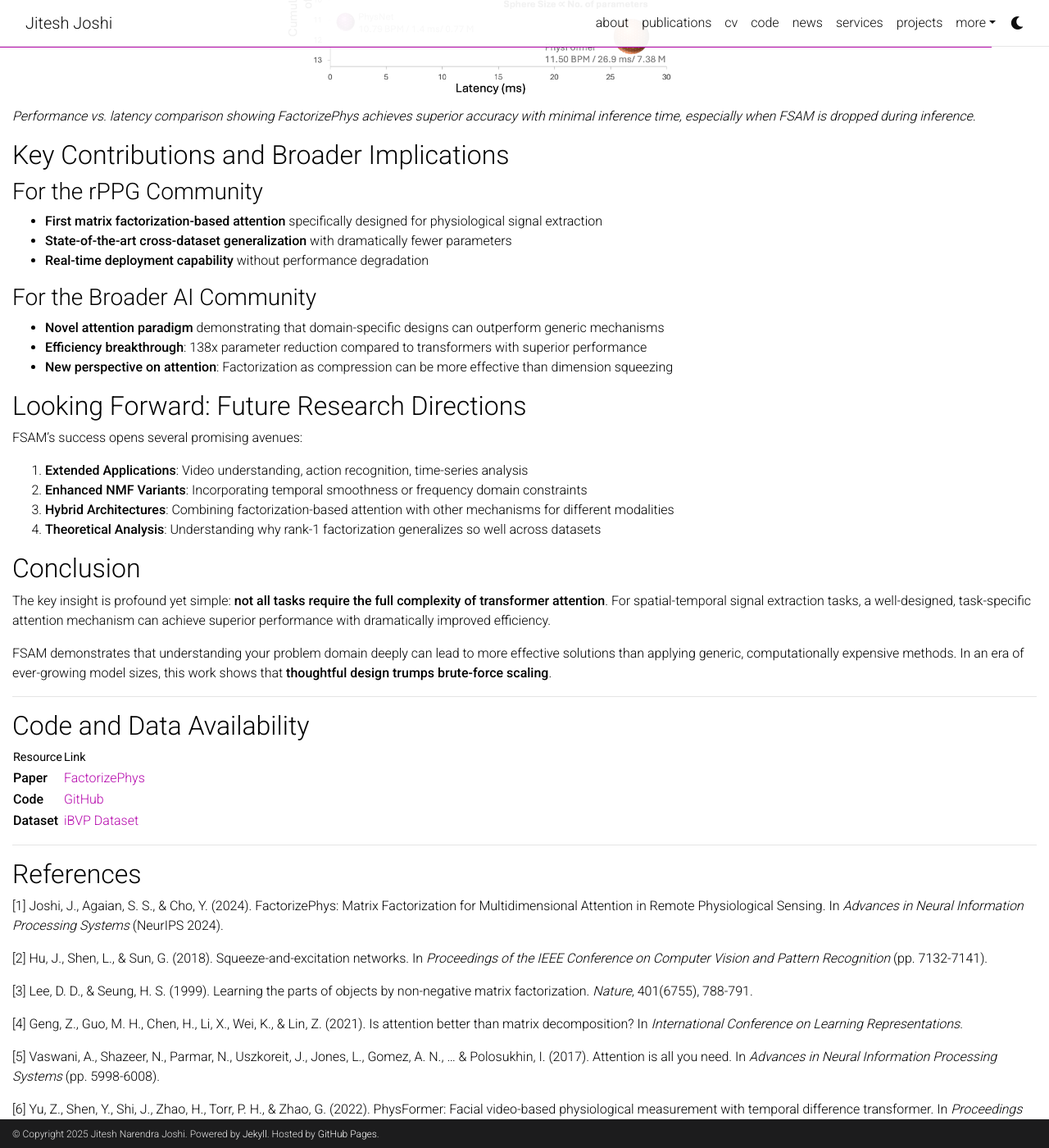
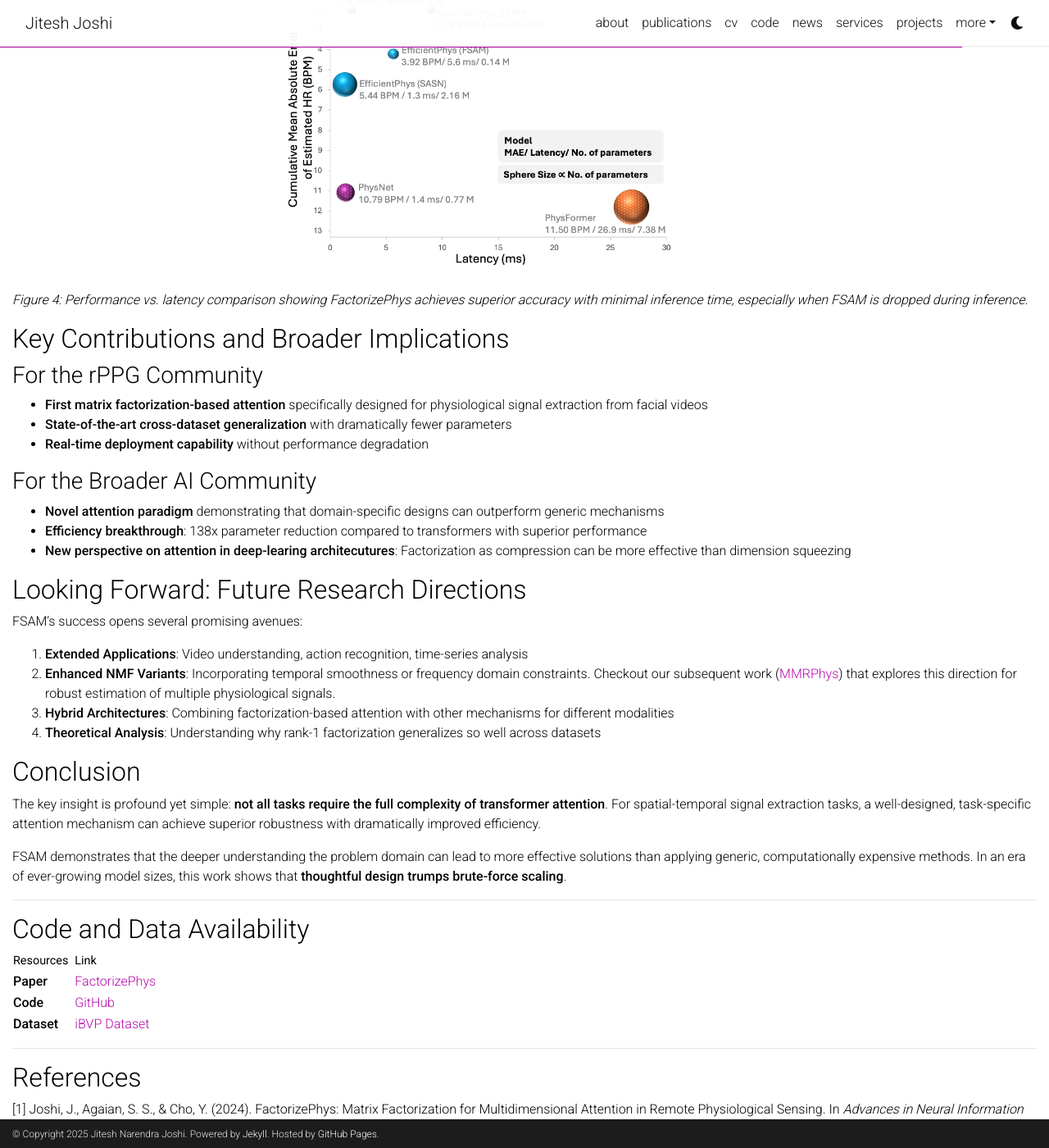
Before and after one commit to jnj256/jnj256.github.io, a Jekyll site: the page built from _posts/2025-06-02-FactorizePhys.md, in a window 1280 px wide and 1400 px high, scrolled down 7449 px. Shown: the whole window at 82% size. Built offline with Jekyll 4.4.1, drawn with Linux system fonts in a browser that asks for light colours; comment, search, counter and statistics services are not loaded; a style sheet for code colours, icons or effects is not loaded; some of the changed text lies outside the part shown.

Commit message:
updated blog

```diff
--- a/_posts/2025-06-02-FactorizePhys.md
+++ b/_posts/2025-06-02-FactorizePhys.md
@@ -15,6 +15,7 @@
 This blog post is dedicated to the rPPG research community and all researchers who want to understand the rationale behind matrix factorization-based attention mechanisms and how they differ from cross-attention/transformers.
 
 ![FactorizePhys Poster](/assets/img/factorizephys/FactorizePhys_Poster.png)
+
 *Figure 1: Our poster at NeurIPS 2024, where we discussed FSAM with fellow researchers from the computer vision and machine learning community.*
 
 
@@ -143,8 +148,11 @@
 
 **Key insight**: When trained on synthetic data (SCAMPS) and tested on real data, FactorizePhys shows the smallest performance gap, indicating superior domain transfer.
 
+*Table 3: Cross-dataset generalization performance comparison*
+
 ![Cross-Dataset Performance](/assets/img/factorizephys/cross-dataset-performance.png)
-*Figure 4: Cross-dataset generalization performance comparison. FactorizePhys consistently outperforms transformer-based methods across different domain shifts, particularly in synthetic-to-real transfer scenarios.*
+
+FactorizePhys consistently outperforms existing state-of-the-art methods, including the transformer-based methods across different domain shifts, particularly in synthetic-to-real transfer scenarios.
 
 ### 4. **Attention Visualization**
 
@@ -173,13 +182,14 @@
 This dramatically reduces inference latency while maintaining accuracy - ideal for real-time applications.
 
 ![Inference Time Comparison](/assets/img/factorizephys/Inference-latency.png)
-*Figure 6: Performance vs. latency comparison showing FactorizePhys achieves superior accuracy with minimal inference time, especially when FSAM is dropped during inference.*
+
+*Figure 4: Performance vs. latency comparison showing FactorizePhys achieves superior accuracy with minimal inference time, especially when FSAM is dropped during inference.*
 
 ## Key Contributions and Broader Implications
 
 ### For the rPPG Community
 
-- **First matrix factorization-based attention** specifically designed for physiological signal extraction
+- **First matrix factorization-based attention** specifically designed for physiological signal extraction from facial videos
 - **State-of-the-art cross-dataset generalization** with dramatically fewer parameters
 - **Real-time deployment capability** without performance degradation
 
@@ -187,7 +197,7 @@
 
 - **Novel attention paradigm** demonstrating that domain-specific designs can outperform generic mechanisms
 - **Efficiency breakthrough**: 138x parameter reduction compared to transformers with superior performance
-- **New perspective on attention**: Factorization as compression can be more effective than dimension squeezing
+- **New perspective on attention in deep-learing architecutures**: Factorization as compression can be more effective than dimension squeezing
 
 <!-- ![Impact Summary](images/contributions-impact-summary.png)
 *Figure 11: Summary of key contributions and their impact on both the rPPG research community and broader AI/computer vision fields.* -->
@@ -197,7 +207,7 @@
 FSAM's success opens several promising avenues:
 
 1. **Extended Applications**: Video understanding, action recognition, time-series analysis
-2. **Enhanced NMF Variants**: Incorporating temporal smoothness or frequency domain constraints
+2. **Enhanced NMF Variants**: Incorporating temporal smoothness or frequency domain constraints. Checkout our subsequent work ([MMRPhys](https://arxiv.org/abs/2505.07013)) that explores this direction for robust estimation of multiple physiological signals.
 3. **Hybrid Architectures**: Combining factorization-based attention with other mechanisms for different modalities
 4. **Theoretical Analysis**: Understanding why rank-1 factorization generalizes so well across datasets
 
@@ -207,19 +217,19 @@
 
 ## Conclusion
 
-The key insight is profound yet simple: **not all tasks require the full complexity of transformer attention**. For spatial-temporal signal extraction tasks, a well-designed, task-specific attention mechanism can achieve superior performance with dramatically improved efficiency.
+The key insight is profound yet simple: **not all tasks require the full complexity of transformer attention**. For spatial-temporal signal extraction tasks, a well-designed, task-specific attention mechanism can achieve superior robustness with dramatically improved efficiency.
 
-FSAM demonstrates that understanding your problem domain deeply can lead to more effective solutions than applying generic, computationally expensive methods. In an era of ever-growing model sizes, this work shows that **thoughtful design trumps brute-force scaling**.
+FSAM demonstrates that the deeper understanding the problem domain can lead to more effective solutions than applying generic, computationally expensive methods. In an era of ever-growing model sizes, this work shows that **thoughtful design trumps brute-force scaling**.
 
 ---
 
 ## Code and Data Availability
 
-| Resource | Link |
-|----------|------|
-| **Paper** | [FactorizePhys](https://proceedings.neurips.cc/paper_files/paper/2024/hash/af1c61e4dd59596f033d826419870602-Abstract-Conference.html) |
-| **Code** | [GitHub](https://github.com/PhysiologicAILab/FactorizePhys) |
-| **Dataset** | [iBVP Dataset](https://github.com/PhysiologicAILab/iBVP-Dataset) |
+| Resources |  | Link |
+|----------|--|------|
+| **Paper** |  | [FactorizePhys](https://proceedings.neurips.cc/paper_files/paper/2024/hash/af1c61e4dd59596f033d826419870602-Abstract-Conference.html) |
+| **Code** |  | [GitHub](https://github.com/PhysiologicAILab/FactorizePhys) |
+| **Dataset** |  | [iBVP Dataset](https://github.com/PhysiologicAILab/iBVP-Dataset) |
 
 ---
 
```
Also changed, not shown: other parts of _posts/2025-06-02-FactorizePhys.md (+10 -5 lines).
